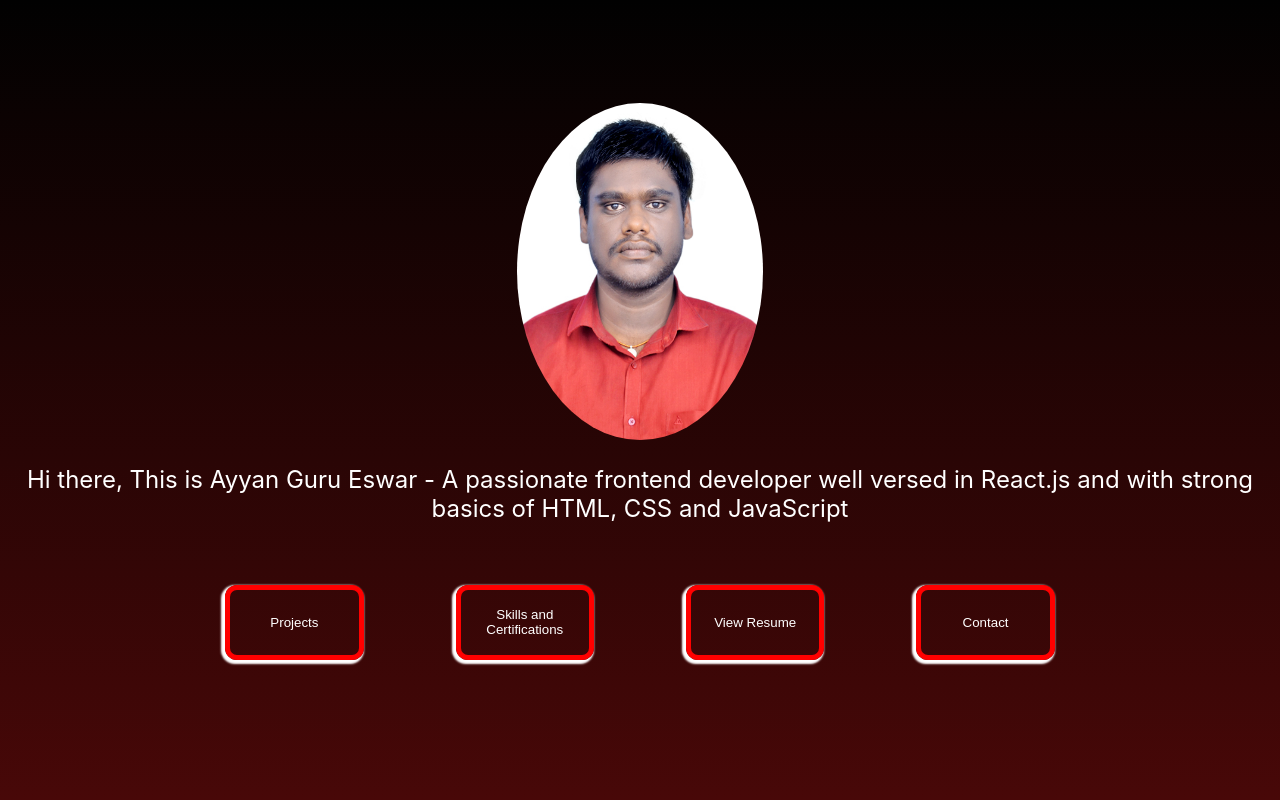
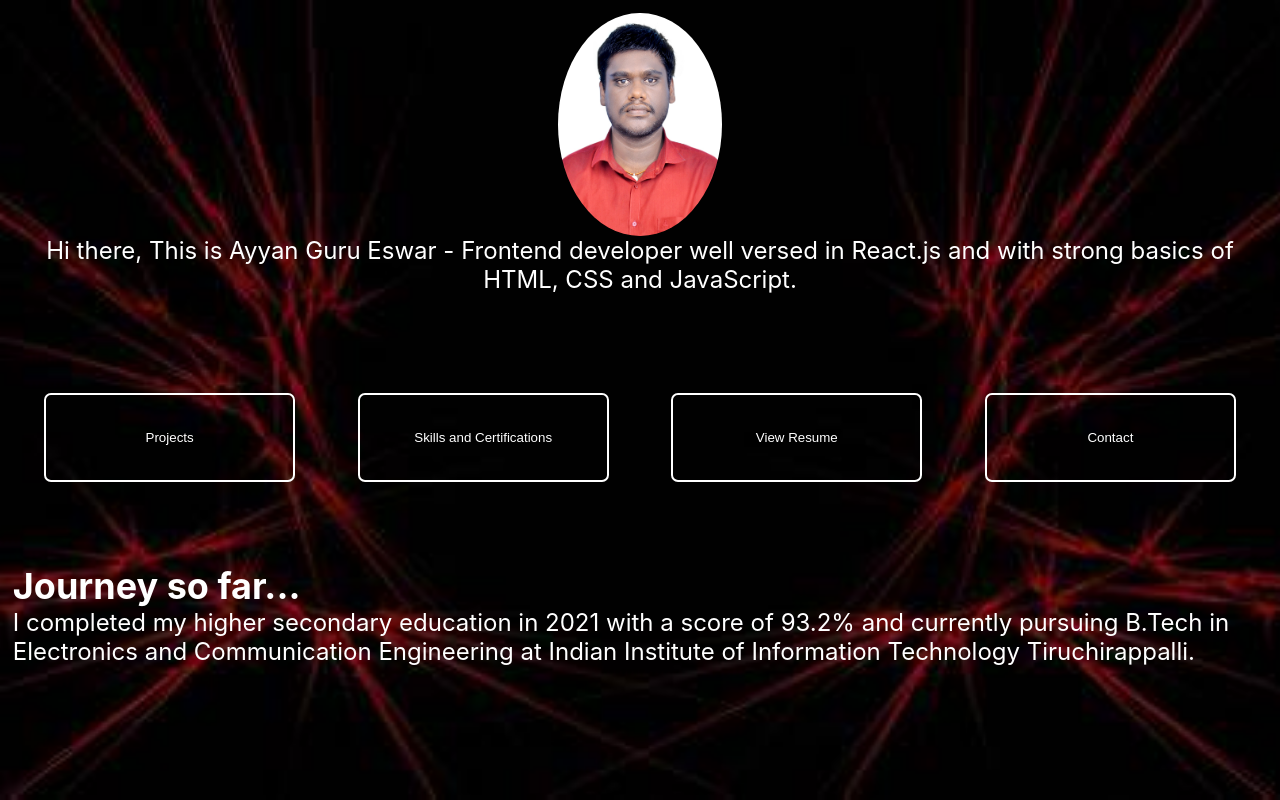
Before and after one commit to Ayyangurueswar/personal-portfolio, a React (Create React App) app: page / in a window 1280 px wide. Built offline with nearby package versions, Linux system fonts and the light colour scheme.

Commit message:
Corrections

```diff
--- a/package.json
+++ b/package.json
@@ -3,9 +3,14 @@
   "version": "0.1.0",
   "private": true,
   "dependencies": {
+    "@fortawesome/fontawesome-svg-core": "^6.5.1",
+    "@fortawesome/free-brands-svg-icons": "^6.5.1",
+    "@fortawesome/free-solid-svg-icons": "^6.5.1",
+    "@fortawesome/react-fontawesome": "^0.2.0",
     "@testing-library/jest-dom": "^5.17.0",
     "@testing-library/react": "^13.4.0",
     "@testing-library/user-event": "^13.5.0",
+    "font-awesome": "^4.7.0",
     "react": "^18.2.0",
     "react-dom": "^18.2.0",
     "react-router-dom": "^6.18.0",
--- a/public/index.html
+++ b/public/index.html
@@ -6,8 +6,8 @@
     <meta name="viewport" content="width=device-width, initial-scale=1" />
     <meta name="theme-color" content="#000000" />
     <meta
-      name="description"
-      content="Web site created using create-react-app"
+      name="Ayyan Guru Eswar"
+      content="Ayyan's personal portfolio"
     />
     <link rel="apple-touch-icon" href="%PUBLIC_URL%/logo192.png" />
     <!--
@@ -24,6 +24,9 @@
       work correctly both with client-side routing and a non-root public URL.
       Learn how to configure a non-root public URL by running `npm run build`.
     -->
+
+    <link rel="stylesheet" href="https://cdn.jsdelivr.net/gh/devicons/devicon@v2.15.1/devicon.min.css">
+
     <title>Ayyan's Portfolio</title>
   </head>
   <body>
--- a/src/About.js
+++ b/src/About.js
@@ -4,10 +4,12 @@ import { Link } from 'react-router-dom'
 const About = () => {
   return (
     <div className='about_container'>
-      <img src="/images/ayyan.jpg" alt='ayyan' className='pic'/>
-      <p>Hi there, This is Ayyan Guru Eswar - A passionate frontend developer well versed
-        in React.js and with strong basics of HTML, CSS and JavaScript
-      </p>
+      <div className='about'>
+        <img src="/images/ayyan.jpg" alt='ayyan' id='pic'/>
+        <p className='desc'>Hi there, This is Ayyan Guru Eswar - Frontend developer well versed
+          in React.js and with strong basics of HTML, CSS and JavaScript.
+        </p>
+      </div>
       <div className='nav_section'>
         <Link to={'/projects'} className='btn_wrapper'>
             <button>Projects</button>
@@ -22,6 +24,14 @@ const About = () => {
             <button>Contact</button>
         </Link>
       </div>
+      <div className='journey'>
+        <h2>Journey so far...</h2>
+        <p>
+          I completed my higher secondary education in 2021 with a score of 93.2% and
+          currently pursuing B.Tech in Electronics and Communication Engineering at Indian Institute of
+          Information Technology Tiruchirappalli.
+        </p>
+      </div>
     </div>
   )
 }
--- a/src/App.css
+++ b/src/App.css
@@ -4,22 +4,35 @@
   box-sizing: border-box;
 }
 
+html{
+  color: white;
+  background-image: url('/public/images/OIP.jpeg');
+  background-repeat: no-repeat;
+  background-size: cover;
+  background-position: center;
+  background-attachment: fixed;
+}
+
 body{
-  color: white;
-  background: rgba(72, 8, 8, 1.0);
-  background: linear-gradient(0deg, rgba(72, 8, 8, 1.0), rgba(1, 1, 1, 1.0));
+  height: 100vh;
+  width: 100vw;
+}
+
+#root{
+  height:100%;
+  width:100%;
 }
 
 .about_container{
   font-size: 1.5rem;
-  width:100vw;
-  height:100vh;
-  padding: 2%;
+  width: 100%;
+  height: 100%;
+  padding: 1%;
   display: flex;
   flex-direction: column;
   align-items: center;
   justify-content: center;
-  gap: 25px;
+  gap: 2%;
 }
 
 .container{
@@ -28,16 +41,16 @@ body{
 }
 
 .nav_section{
-  width:75%;
-  height: 20%;
+  width: 100%;
+  height: 30%;
   display: flex;
   align-items: center;
   justify-content: space-around;
 }
 
 .btn_wrapper{
-  width: 15%;
-  height: 50%;
+  width: 20%;
+  height: 40%;
 }
 
 .nav_section button{
@@ -45,24 +58,19 @@ body{
   color: white;
   width:100%;
   height: 100%;
-  border: 5px solid rgb(255, 0, 0);
-  box-shadow: -2px 2px 2px 2px;
-  border-radius: 12px;
-  transition: all 0.2s;
+  border: 2px solid white;
+  border-radius: 7px;
+  transition: all 0.6s;
 }
 
 .nav_section button:hover{
-  transform: scale(1.1);
+  background-color: white;
+  color: black;
+  border: 8px solid red;
 }
 
-.about_container p{
+.desc{
   text-align: center;
-}
-
-.pic{
-  width:20%;
-  height:45%;
-  border-radius: 100%;
 }
 
 .project_container{
@@ -141,6 +149,19 @@ body{
 .skill ul{
   margin-left: 35%;
   margin-top: 2%;
+  list-style-type: none;
+}
+
+.skill ul li{
+  margin: 3% 0%;
+}
+
+.skill_icon{
+  margin-right: 2%;
+}
+
+.skill .other_list{
+  list-style-type: square;
 }
 
 .certifications{
@@ -205,3 +226,45 @@ body{
   opacity: 1;
   height: 100%;
 }
+
+.contacts{
+  width: 100%;
+  height: 40%;
+  display: grid;
+  grid-auto-rows: minmax(1, auto);
+  grid-template-columns: repeat(5, 1fr);
+  align-items: center;
+}
+
+.contact_icon_wrap{
+  width: 40%;
+  height: 40%;
+  margin-left: 25%;
+}
+
+.contact_icon{
+  width: 100%;
+  height: 100%;
+}
+
+.contact_container h1{
+  text-align: center;
+  margin-top: 2%;
+}
+
+.about{
+  display: flex;
+  flex-direction: column;
+  height: 40%;
+  align-items: center;
+}
+
+.journey{
+  height: 30%;
+}
+
+#pic{
+  width: 13%;
+  height: 75%;
+  border-radius: 100%;
+}
--- a/src/Contact.js
+++ b/src/Contact.js
@@ -1,9 +1,28 @@
-import React from 'react'
-
+import React from 'react';
+import { faEnvelope, faPhone } from '@fortawesome/free-solid-svg-icons';
+import { FontAwesomeIcon } from '@fortawesome/react-fontawesome';
+import { faLinkedin, faGithub, faInstagram } from '@fortawesome/free-brands-svg-icons';
 const Contact = () => {
   return (
     <div className='contact_container'>
-      <h1>Contact</h1>
+      <h1>Connect with me</h1>
+      <div className='contacts'>
+        <a href='https://www.linkedin.com/in/ayyan-guru-eswar-a64827240/' className='contact_icon_wrap'>
+          <FontAwesomeIcon icon={faLinkedin} beat size="2xl" style={{color: "#d6d6d6",}} className='contact_icon'/>
+        </a>
+        <a href='https://github.com/Ayyangurueswar' className='contact_icon_wrap'>
+          <FontAwesomeIcon icon={faGithub} beat size="2xl" style={{color: "#d6d6d6",}} className='contact_icon'/>
+        </a>
+        <a href='mailto:ayyan16.gbps@gmail.com' className='contact_icon_wrap'>
+          <FontAwesomeIcon icon={faEnvelope} beat size='2xl' style={{color: "#d6d6d6",}} className='contact_icon'/>
+        </a>
+        <a href="tel:+919600588036" className='contact_icon_wrap'>
+          <FontAwesomeIcon icon={faPhone} beat size='2xl' style={{color: "#d6d6d6",}} className='contact_icon'/>
+        </a>
+        <a href='https://www.instagram.com/ayyanguru/' className='contact_icon_wrap'>
+          <FontAwesomeIcon icon={faInstagram} beat size='2xl' style={{color: "#d6d6d6",}} className='contact_icon'/>
+        </a>
+      </div>
     </div>
   )
 }
--- a/src/Skills.js
+++ b/src/Skills.js
@@ -1,4 +1,6 @@
-import React from 'react'
+import React from 'react';
+import { FontAwesomeIcon } from '@fortawesome/react-fontawesome';
+import { faPython, faReact, faJs, faHtml5, faCss3, faBootstrap } from '@fortawesome/free-brands-svg-icons';
 
 const Skills = () => {
   return (
@@ -9,25 +11,25 @@ const Skills = () => {
           <div className='skill'>
             <h3>Web technologies</h3>
             <ul>
-              <li>React.js</li>
-              <li>JavaScript</li>
-              <li>react-redux</li>
-              <li>Bootstrap</li>
-              <li>CSS</li>
-              <li>HTML</li>
+              <li><span className='skill_icon'><FontAwesomeIcon icon={faReact} spin size='lg'/></span> React.js</li>
+              <li><span className='skill_icon'><FontAwesomeIcon icon={faJs} beat size='lg'/></span> JavaScript</li>
+              <li><span className='skill_icon'><FontAwesomeIcon icon={faReact} spin size='lg'/></span> react-redux</li>
+              <li><span className='skill_icon'><FontAwesomeIcon icon={faBootstrap} flip size='lg'/></span> Bootstrap</li>
+              <li><span className='skill_icon'><FontAwesomeIcon icon={faCss3} flip size='lg'/></span> CSS</li>
+              <li><span className='skill_icon'><FontAwesomeIcon icon={faHtml5} flip size='lg'/></span> HTML</li>
             </ul>
           </div>
           <div className='skill'>
             <h3>Programming languages</h3>
             <ul>
-              <li>C++</li>
-              <li>C</li>
-              <li>Python</li>
+              <li><span className='skill_icon'><i className="devicon-cplusplus-plain"></i></span> C++</li>
+              <li><span className='skill_icon'><i className="devicon-c-plain"></i></span> C</li>
+              <li><span className='skill_icon'><FontAwesomeIcon icon={faPython} beat size='lg'/></span> Python</li>
             </ul>
           </div>
           <div className='skill'>
             <h3>Others</h3>
-            <ul>
+            <ul className='other_list'>
               <li>Object Oriented Programming</li>
               <li>Internet of Things</li>
             </ul>
@@ -35,7 +37,7 @@ const Skills = () => {
         </div>
         </div>
       <div>
-        <h1>Certifications</h1>
+        <h1>Certifications:</h1>
         <div className='certifications'>
           <a href='https://drive.google.com/file/d/1TYuO2ofp1HgENRrCydOXZ05wq-o1diA0/view?usp=sharing' className='cert'>
             <div className='cert_wrapper'>
```
Also changed, not shown: public/images/OIP.jpeg (added), 1 other file (tests, documents, lock files or other folders).
